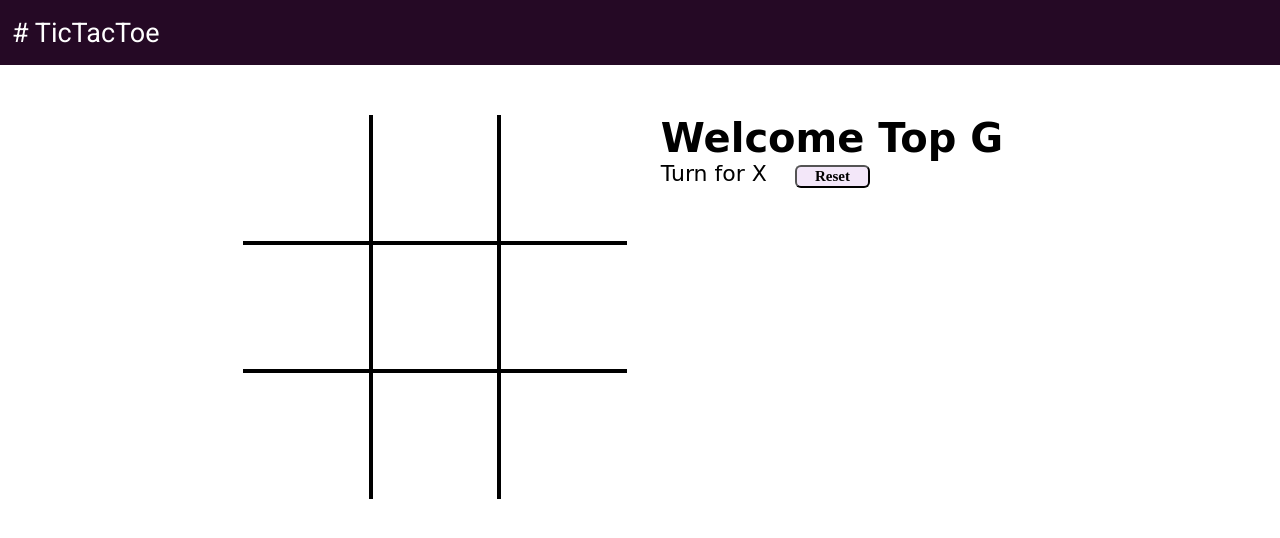
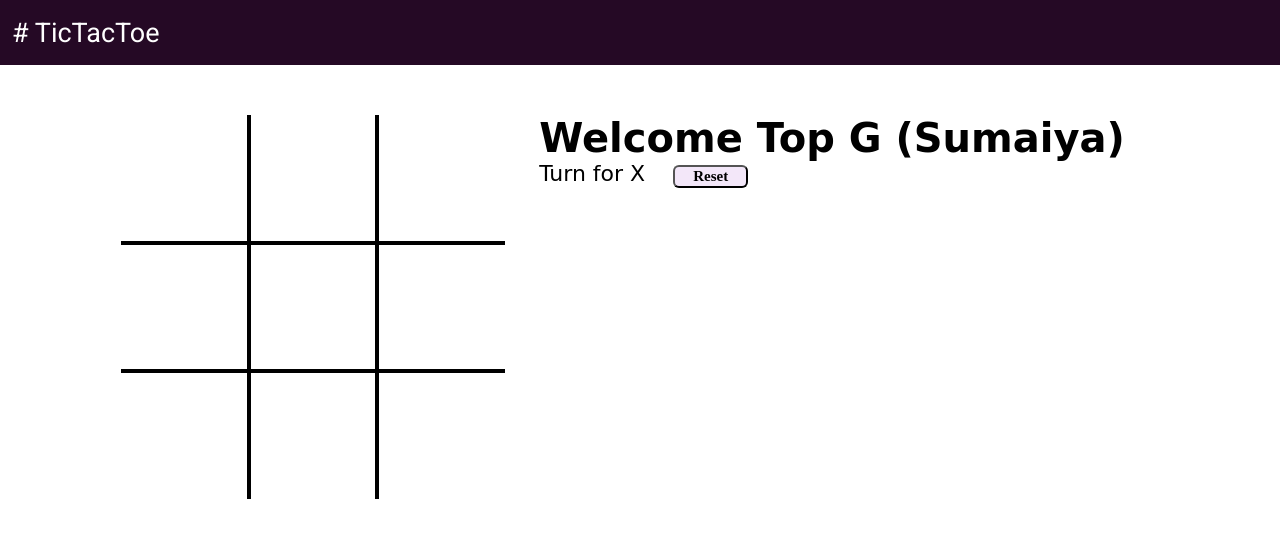
Before and after one commit to YourkarmaA/TicTacToe, a plain HTML site: page index.html in a window 1280 px wide. Drawn offline with Linux system fonts and the light colour scheme; a web font is replaced by a local one.

Commit message:
Update index.html

```diff
--- a/index.html
+++ b/index.html
@@ -28,7 +28,7 @@
         <div class="box bb-0 br-0"><span class="boxtext"></span></div>
       </div>
       <div class="gameInfo">
-        <h1>Welcome Top G</h1>
+        <h1>Welcome Top G (Sumaiya)</h1>
         <div>
           <span class="info">Turn for X</span>
           <button id="reset">Reset</button>
```
